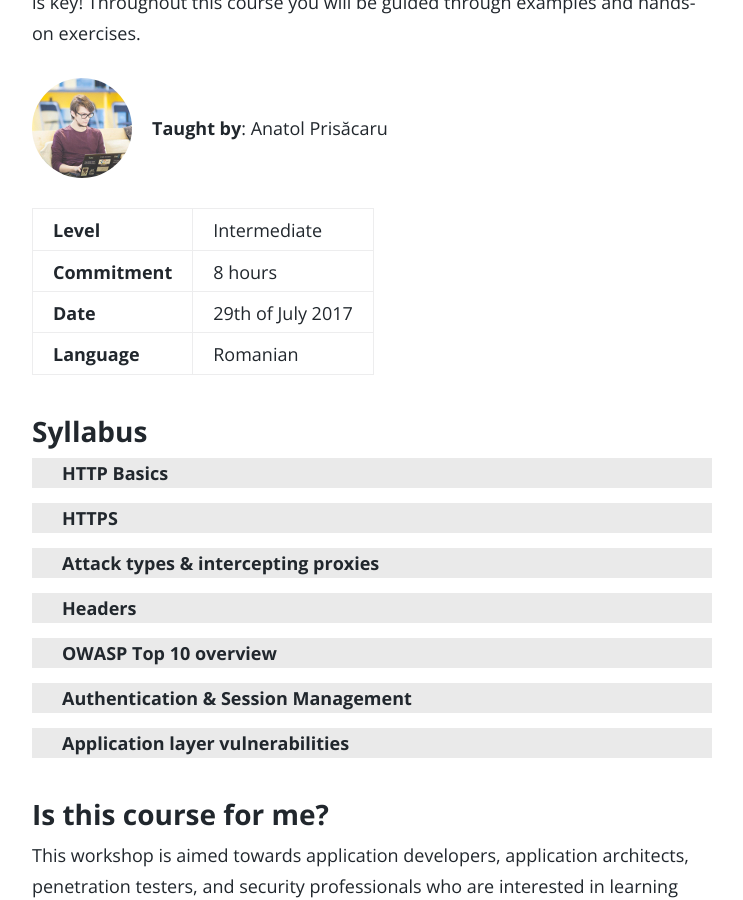
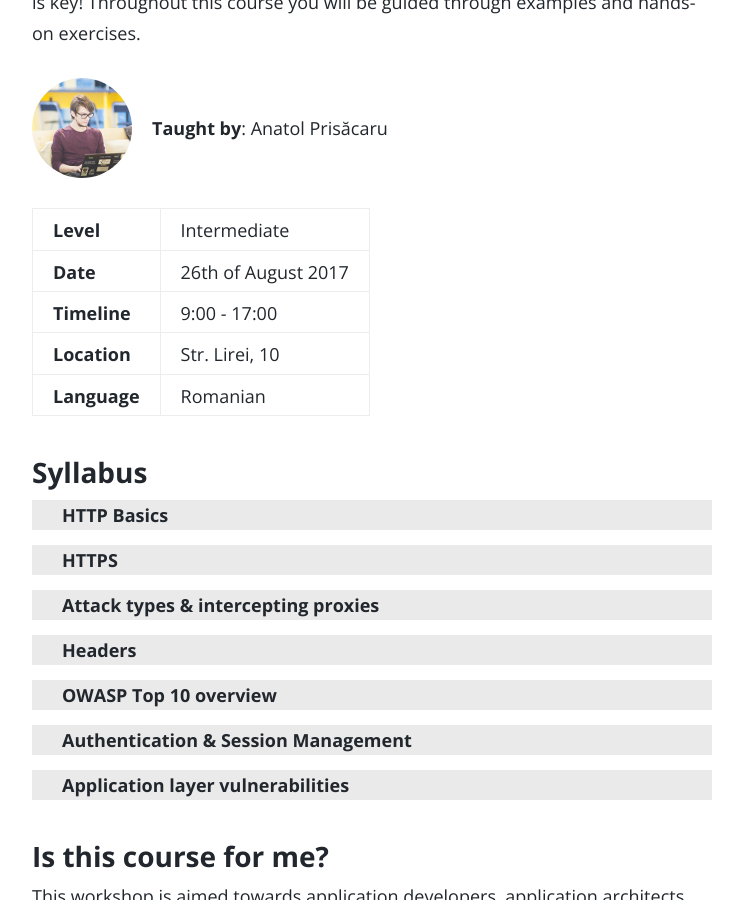
Before and after one commit to securityespresso/blog, a Jekyll site: the page built from workshops/web-security-fundamentals-workshop.md, in a window 1280 px wide and 900 px high, scrolled down 608 px. Shown: the whole window, without its empty margins (268-1011 px from the left). Built offline with Jekyll 4.4.1, drawn with Linux system fonts in a browser that asks for light colours.

Commit message:
Add timeline and location.

```diff
--- a/workshops/web-security-fundamentals-workshop.md
+++ b/workshops/web-security-fundamentals-workshop.md
@@ -15,10 +15,11 @@ This course is designed to create and develop **the hacker mindset**. Participat
   <div class="flex-item"><b>Taught by</b>: Anatol Prisăcaru</div>
 </div>
 
-| **Level**      | Intermediate      |
-| **Commitment** | 8 hours           |
-| **Date**       | 29th of July 2017 |
-| **Language**   | Romanian          |
+| **Level**      | Intermediate        |
+| **Date**       | 26th of August 2017 |
+| **Timeline**   | 9:00 - 17:00        |
+| **Location**   | Str. Lirei, 10      |
+| **Language**   | Romanian            |
 
 ## Syllabus
 
```
